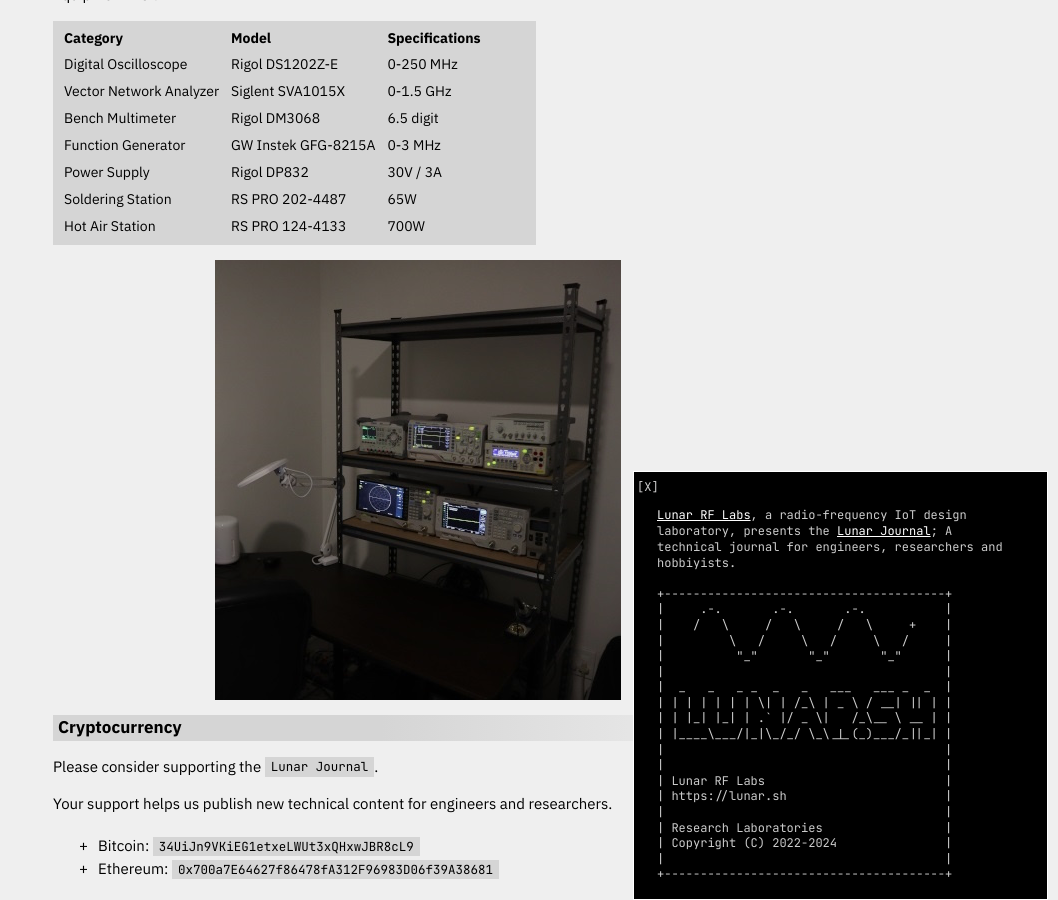
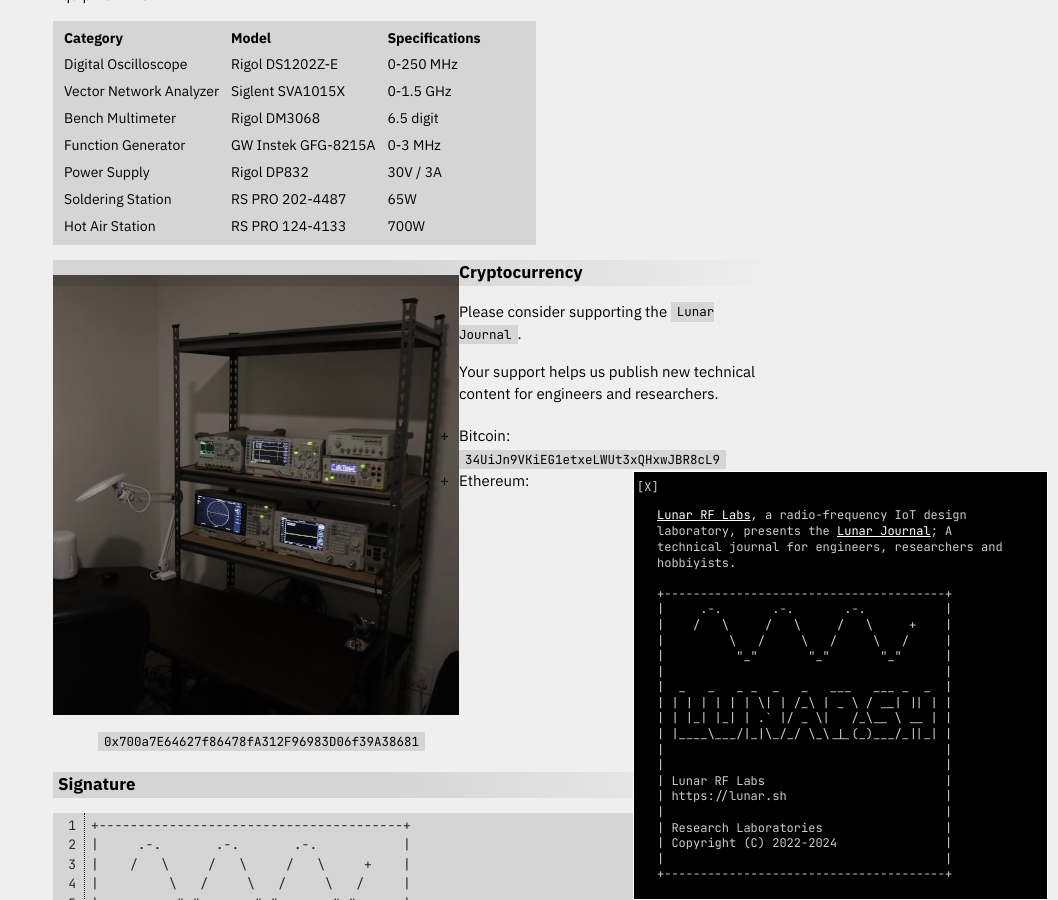
Before and after one commit to lunar-sh/journal.lunar.sh, a Jekyll site: the page built from info.md, in a window 1280 px wide and 900 px high, scrolled down 874 px. Shown: the whole window, without its empty margins (222-1280 px from the left). Built offline with Jekyll 4.4.1, drawn with Linux system fonts in a browser that asks for light colours; nearby versions of some CDN libraries.

Commit message:
Update info.md

```diff
--- a/info.md
+++ b/info.md
@@ -43,7 +43,7 @@ Equipment List:
 | Soldering Station      | RS PRO 202-4487        | 65W                     |
 | Hot Air Station        | RS PRO 124-4133        | 700W                    |
 
-![](https://journal.lunar.sh/images/lab_latest.jpeg)
+<img style="float: left;" src="https://journal.lunar.sh/images/lab_latest.jpeg"/>
 
 # Cryptocurrency
 
```
